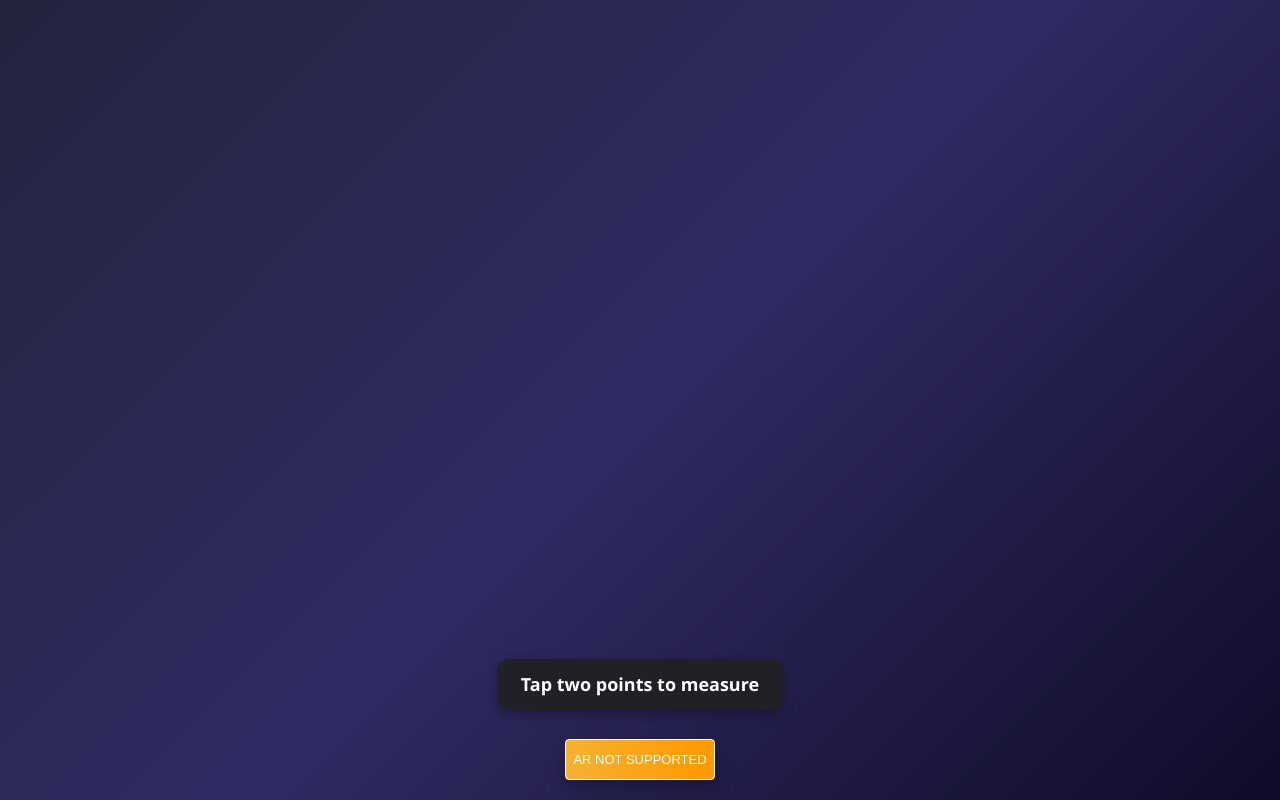
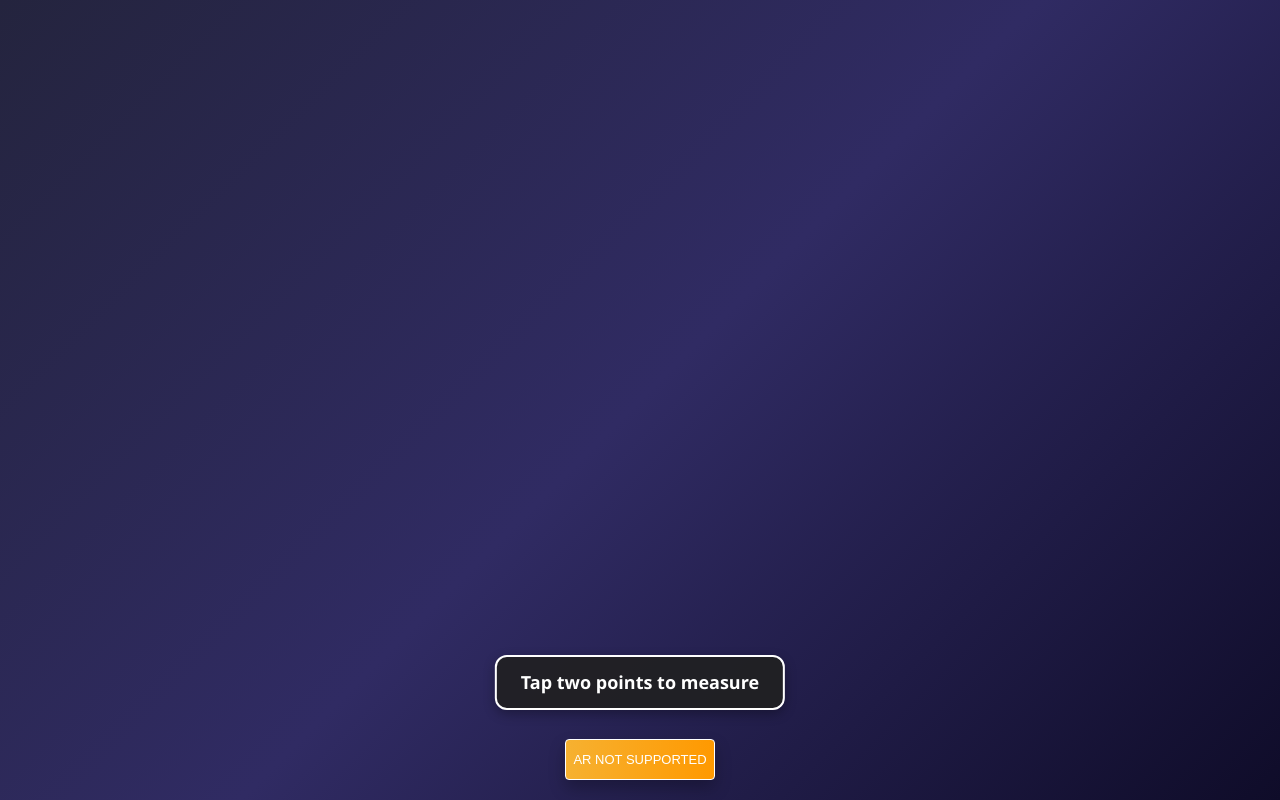
Before and after one commit to SA0806/practice_IITISOC, a React (Create React App) app in the folder client/: page /ARMeasurementTool in a window 1280 px wide. Built offline with nearby package versions, Linux system fonts and the light colour scheme.

Commit message:
Update ARMeasurementTool.css

```diff
--- a/client/src/pages/ARMeasurementTool.css
+++ b/client/src/pages/ARMeasurementTool.css
@@ -70,6 +70,7 @@ canvas {
   font-size: 18px;
   font-weight: 600;
   border-radius: 12px;
+  border:2px solid white;
   box-shadow: 0 4px 12px rgba(0, 0, 0, 0.3);
   z-index: 10;
   animation: fadeInUp 0.4s ease;
```
